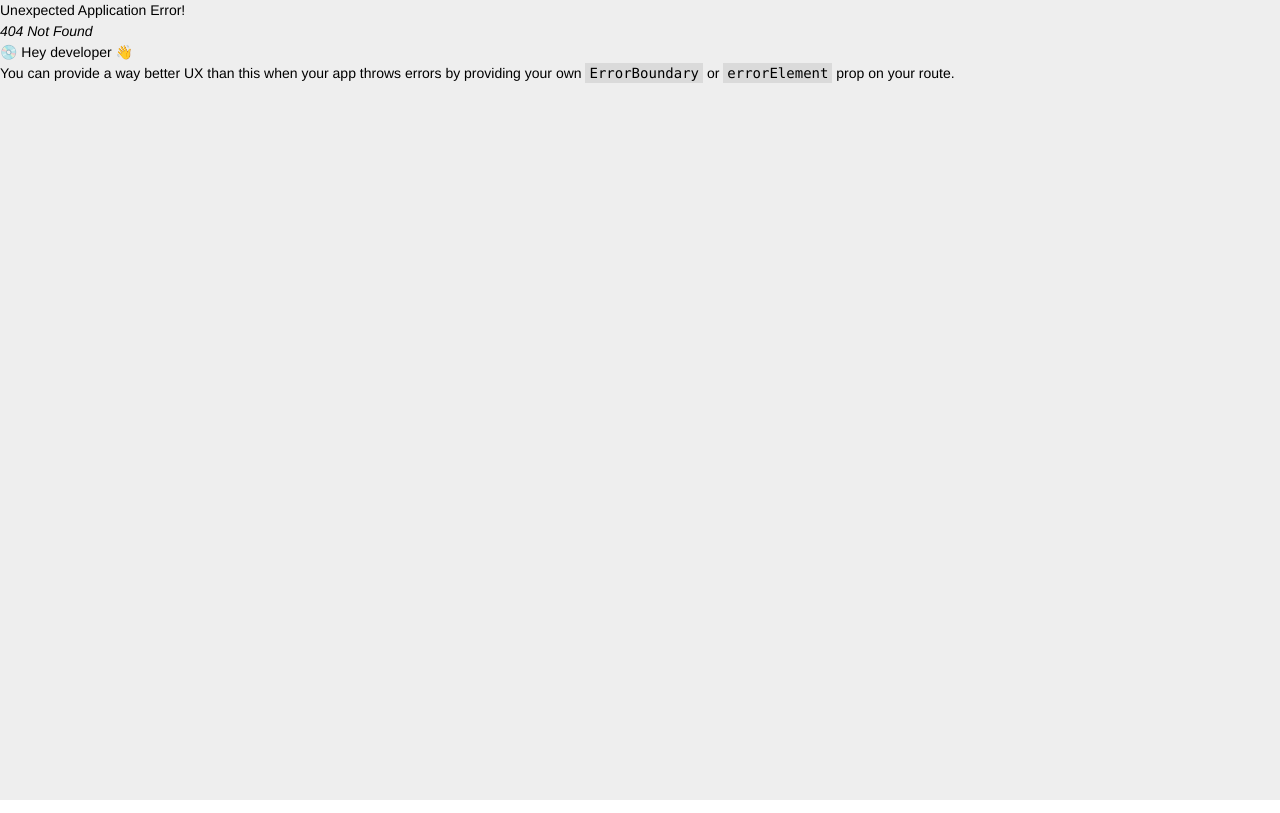
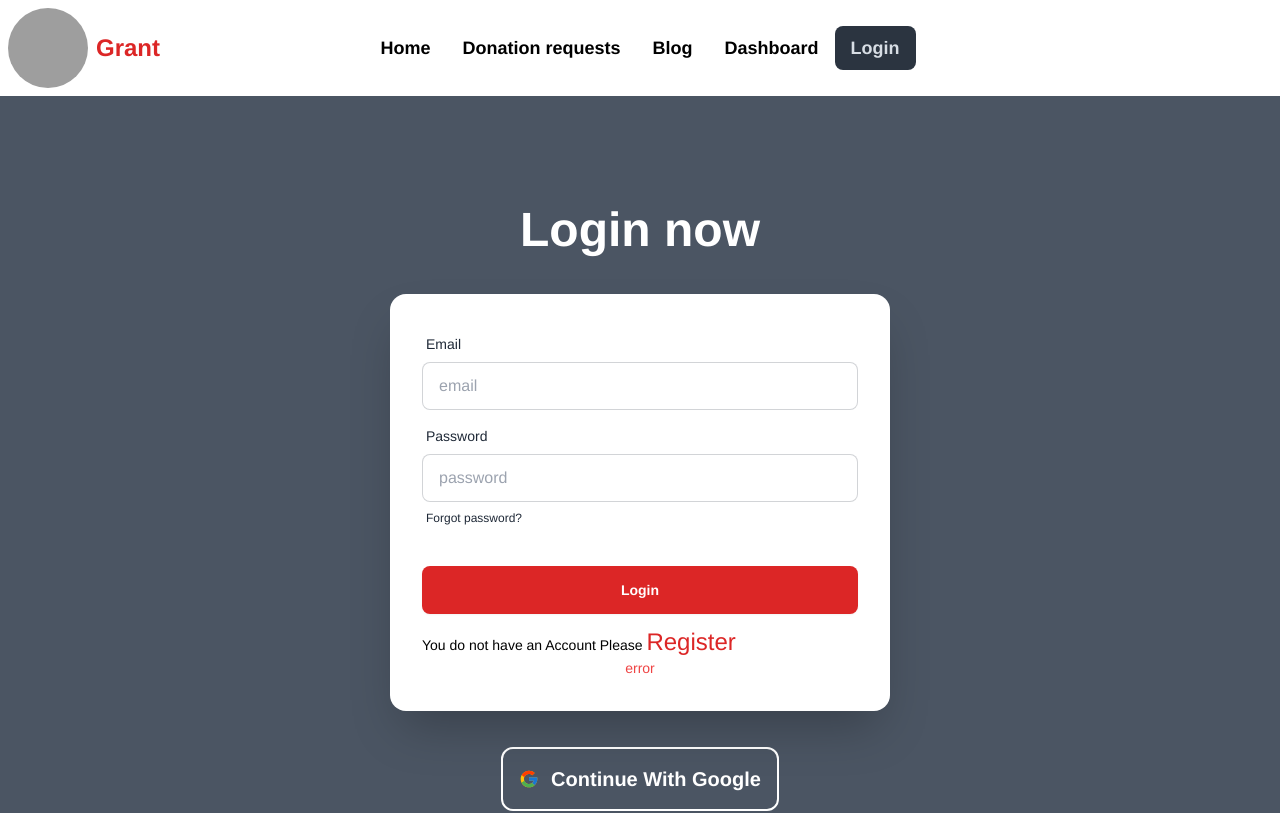
Before and after one commit to ekramul28/blood-donation, a React (Vite) app: page /login in a window 1280 px wide. Before the commit this address had no page. Shown: the top 813 px of the page. Built offline with nearby package versions, Linux system fonts and the light colour scheme; grey boxes are pictures that could not be loaded.

Commit message:
login page added

```diff
--- /dev/null
+++ b/src/page/Login/Login.jsx
@@ -0,0 +1,54 @@
+import { Link } from "react-router-dom";
+import { FcGoogle } from "react-icons/fc";
+
+const Login = () => {
+    const handelForm = (e) => {
+
+    }
+    const googleClick = () => {
+
+    }
+    return (
+        <div className="hero min-h-screen bg-gray-600">
+            <div className="hero-content flex-col ">
+                <div className="text-center lg:text-left">
+                    <h1 className="text-5xl font-bold text-white my-6">Login now</h1>
+                </div>
+                <div className="card flex-shrink-0 w-full   shadow-2xl bg-base-100">
+                    <form onSubmit={handelForm} className="card-body w-80 md:w-[400px]  lg:w-[500px]">
+                        <div className="form-control">
+                            <label className="label">
+                                <span className="label-text">Email</span>
+                            </label>
+                            <input type="email" placeholder="email" name="email" className="input  input-bordered" required />
+                        </div>
+                        <div className="form-control">
+                            <label className="label">
+                                <span className="label-text">Password</span>
+                            </label>
+                            <input type="password" name="password" placeholder="password" className="input input-bordered" required />
+                            <label className="label">
+                                <a href="#" className="label-text-alt link link-hover">Forgot password?</a>
+                            </label>
+                        </div>
+                        <div className="form-control mt-6">
+                            <button className="btn  text-white bg-red-600 border-none">Login</button>
+                            <div className="mt-3">
+                                <p>You do not have an Account Please <Link to="/register" className="text-red-600 text-2xl">Register</Link></p>
+                            </div>
+                            <div className="text-center">
+                                <h1 className="text-red-500">error</h1>
+                            </div>
+                        </div>
+                    </form>
+
+                </div>
+                <div onClick={googleClick} className=" border-2 border-white p-4 rounded-xl mt-5">
+                    <p className="flex justify-center items-center gap-3 text-xl font-semibold text-white"><FcGoogle /> Continue With Google</p>
+                </div>
+            </div>
+        </div>
+    );
+};
+
+export default Login;
--- /dev/null
+++ b/src/page/Register/Register.jsx
@@ -0,0 +1,62 @@
+import { Link } from 'react-router-dom';
+
+const Register = () => {
+    const handelForm = (e) => {
+
+    }
+    return (
+        <div>
+            <div>
+                <div className="hero min-h-screen bg-base-100 my-16">
+                    <div className="hero-content flex-col w-80 md:w-[400px]  lg:w-[600px]">
+                        <div className="text-center lg:text-left">
+                            <h1 className="text-5xl font-bold">Register now!</h1>
+                        </div>
+                        <div className="card flex-shrink-0 w-full   shadow-2xl bg-base-100">
+                            <form onSubmit={handelForm} className="card-body ">
+                                <div className="form-control">
+                                    <label className="label">
+                                        <span className="label-text">Name</span>
+                                    </label>
+                                    <input type="name" name="name" placeholder="Name" className="input  input-bordered" required />
+                                </div>
+                                <div className="form-control">
+                                    <label className="label">
+                                        <span className="label-text">imgUrl</span>
+                                    </label>
+                                    <input type="text" placeholder="imgUrl" name="imgUrl" className="input  input-bordered" required />
+                                </div>
+                                <div className="form-control">
+                                    <label className="label">
+                                        <span className="label-text">Email</span>
+                                    </label>
+                                    <input type="email" placeholder="email" name="email" className="input  input-bordered" required />
+                                </div>
+                                <div className="form-control">
+                                    <label className="label">
+                                        <span className="label-text">Password</span>
+                                    </label>
+                                    <input type="password" name="password" placeholder="password" className="input input-bordered" required />
+                                    <label className="label">
+                                        <a href="#" className="label-text-alt link link-hover">Forgot password?</a>
+                                    </label>
+                                </div>
+                                <div className="form-control mt-6">
+                                    <button className="btn bg-yellow-500 border-none text-white">Register</button>
+                                    <div className="mt-3">
+                                        <p className="text-xl">you have Account  please<Link to="/login" className="text-red-600 text-2xl ml-3">login</Link></p>
+                                    </div>
+                                    <div className="text-center">
+                                        <h1 className="text-red-500">registerError</h1>
+                                    </div>
+                                </div>
+                            </form>
+                        </div>
+                    </div>
+                </div>
+            </div>
+        </div>
+    );
+};
+
+export default Register;
--- a/src/router/router.jsx
+++ b/src/router/router.jsx
@@ -1,6 +1,7 @@
 import { createBrowserRouter } from "react-router-dom";
 import Root from "../page/root/Root";
 import Home from "../page/Home/Home";
+import Login from "../page/Login/Login";
 
 const router = createBrowserRouter([
     {
@@ -10,6 +11,10 @@ const router = createBrowserRouter([
             {
                 path: '/',
                 element: <Home></Home>
+            },
+            {
+                path: '/login',
+                element: <Login></Login>
             }
         ]
     },
```
